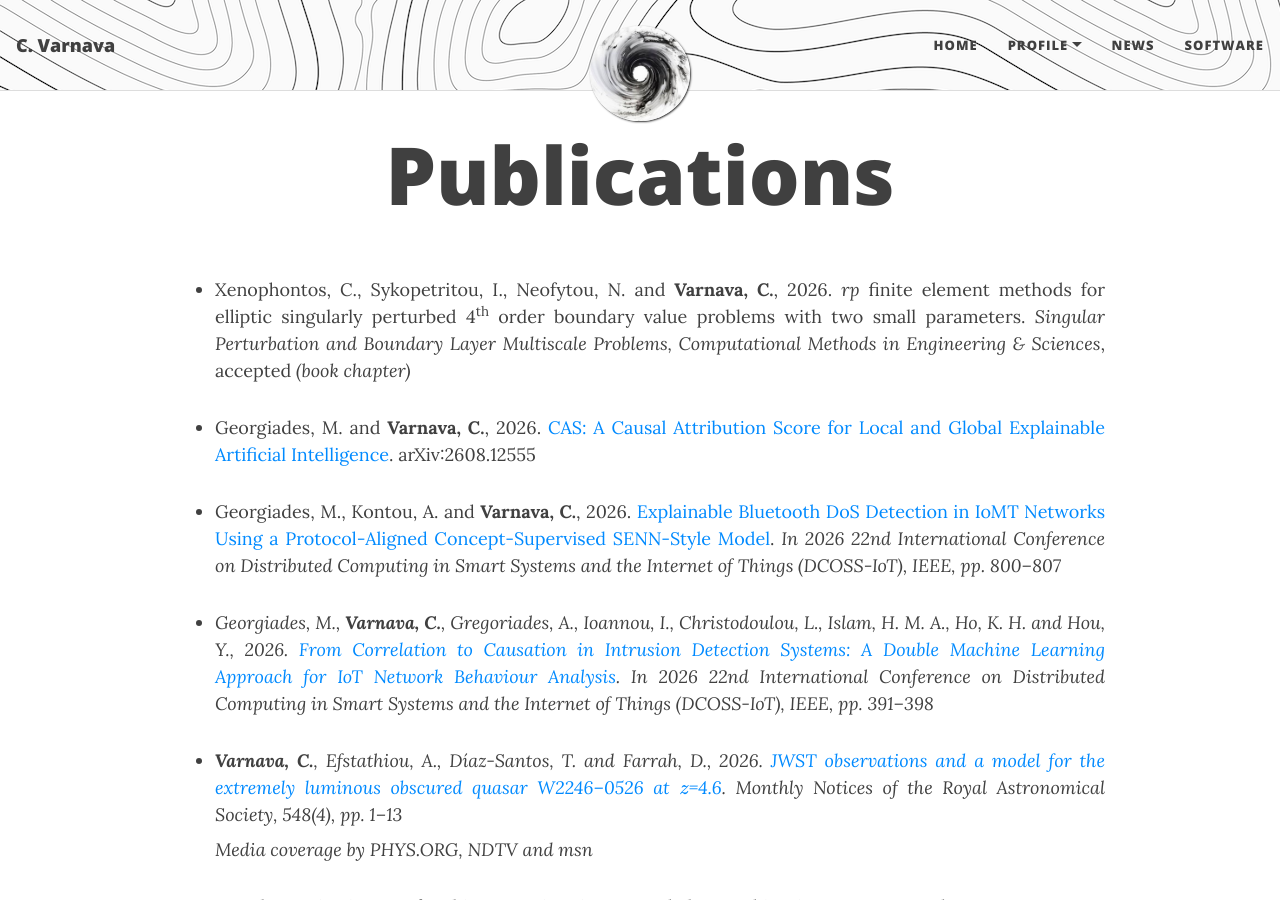
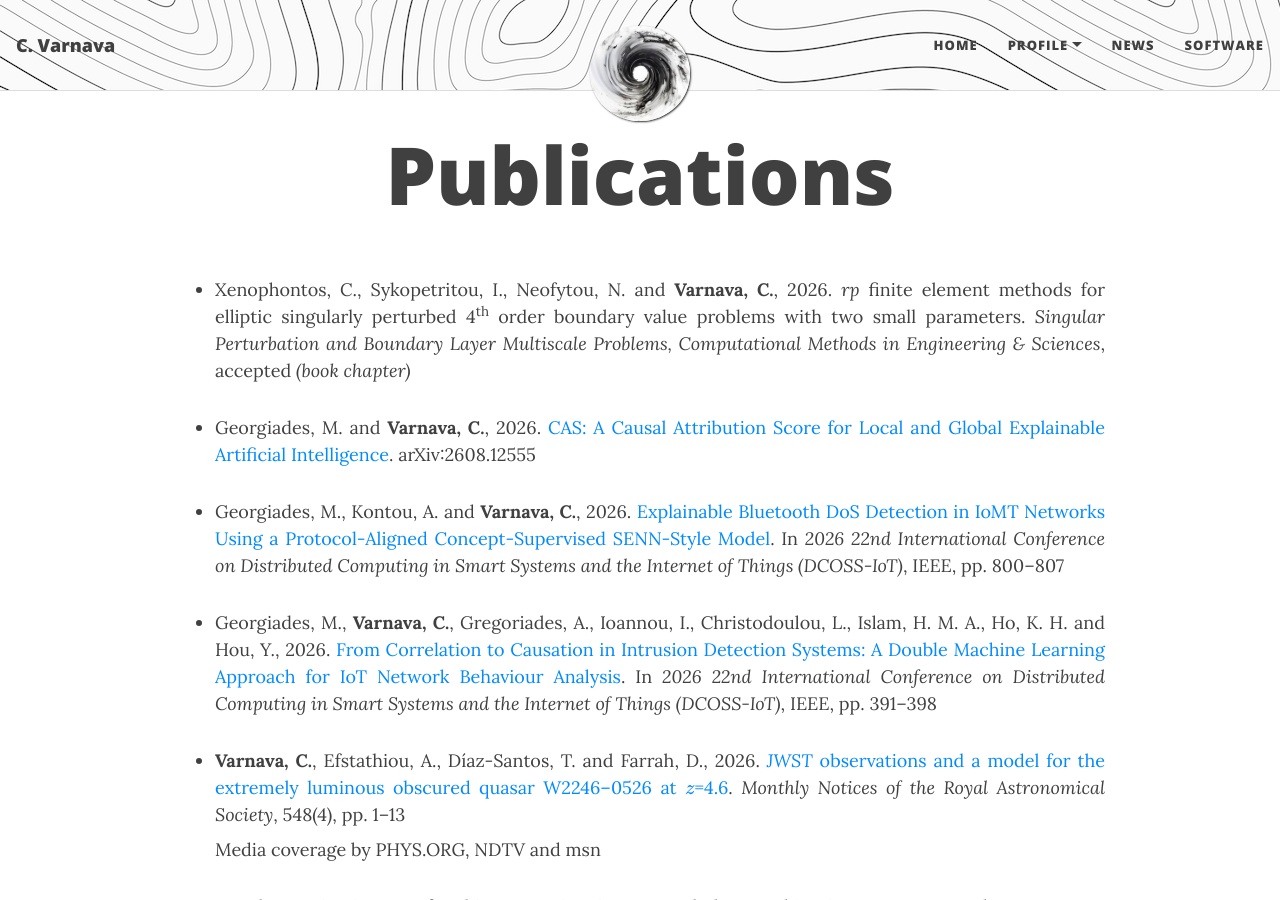
Before and after one commit to ch-var/ch-var.github.io, a Jekyll site: the page built from publications.html, in a window 1280 px wide and 900 px high. Built offline with Jekyll 4.4.1, drawn with Linux system fonts in a browser that asks for light colours; formulas are drawn with MathJax 3.

Commit message:
Update publications.html

```diff
--- a/publications.html
+++ b/publications.html
@@ -27,7 +27,7 @@
 <p></p>
 <li class="responsive-margin">Georgiades, M. and <b>Varnava, C.</b>, 2026. <a href="https://arxiv.org/abs/2608.12555">CAS: A Causal Attribution Score for Local and Global Explainable Artificial Intelligence</a>. arXiv:2608.12555</li>
 <p></p>
-<li class="responsive-margin">Georgiades, M., Kontou, A. and <b>Varnava, C.</b>, 2026. <a href="https://doi.org/10.1109/DCOSS-IoT69657.2026.00123">Explainable Bluetooth DoS Detection in IoMT Networks Using a Protocol-Aligned Concept-Supervised SENN-Style Model</a>. <i>In <i>2026 22nd International Conference on Distributed Computing in Smart Systems and the Internet of Things (DCOSS-IoT)</i>, IEEE, pp. 800–807</li>
+<li class="responsive-margin">Georgiades, M., Kontou, A. and <b>Varnava, C.</b>, 2026. <a href="https://doi.org/10.1109/DCOSS-IoT69657.2026.00123">Explainable Bluetooth DoS Detection in IoMT Networks Using a Protocol-Aligned Concept-Supervised SENN-Style Model</a>. In <i>2026 22nd International Conference on Distributed Computing in Smart Systems and the Internet of Things (DCOSS-IoT)</i>, IEEE, pp. 800–807</li>
 <p></p>
 <li class="responsive-margin">Georgiades, M., <b>Varnava, C.</b>, Gregoriades, A., Ioannou, I., Christodoulou, L., Islam, H. M. A., Ho, K. H. and Hou, Y., 2026. <a href="https://doi.org/10.1109/DCOSS-IoT69657.2026.00071">From Correlation to Causation in Intrusion Detection Systems: A Double Machine Learning Approach for IoT Network Behaviour Analysis</a>. In <i>2026 22nd International Conference on Distributed Computing in Smart Systems and the Internet of Things (DCOSS-IoT)</i>, IEEE, pp. 391–398</li>
 <p></p>
```
